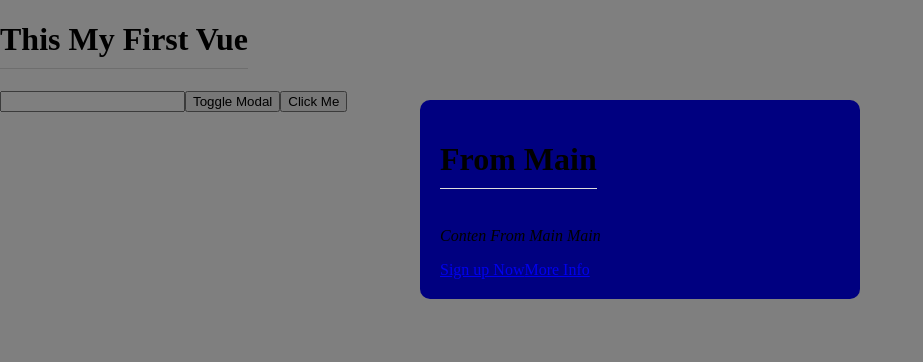
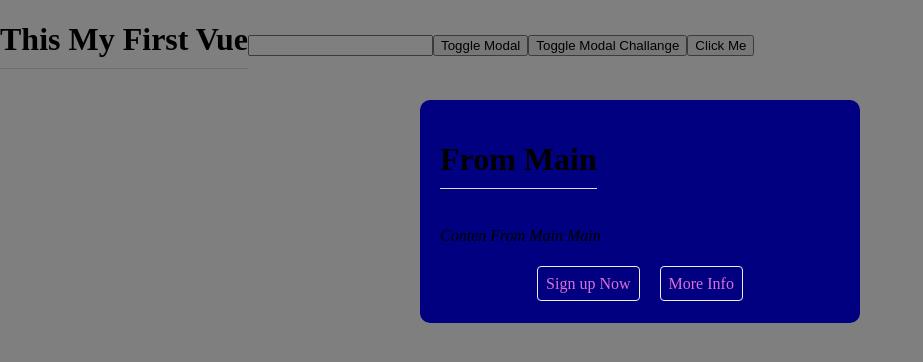
Before and after one commit to welldy33/webvue, a Vue app: page / in a window 1280 px wide. Both pictures are taken after a click on the button "Toggle Modal". Shown: the top 362 px of the page, without its empty margins (0-923 px from the left). Built offline with nearby package versions, Linux system fonts and the light colour scheme.

Commit message:
teleport

```diff
--- a/public/index.html
+++ b/public/index.html
@@ -12,6 +12,7 @@
       <strong>We're sorry but <%= htmlWebpackPlugin.options.title %> doesn't work properly without JavaScript enabled. Please enable it to continue.</strong>
     </noscript>
     <div id="app"></div>
+    <div class="modals"></div>
     <!-- built files will be auto injected -->
   </body>
 </html>
--- a/src/App.vue
+++ b/src/App.vue
@@ -1,17 +1,28 @@
 <template>
   <h1>{{title}}</h1>
-  <div v-if="showModal">
+  <teleport to=".modals" v-if="showModal">
     <Modal :header="header" :text ="text" theme="sale" @close="toggleModal">
-        <template v-slot:links>
+        <template  v-slot:links>
           <a href="#">Sign up Now</a>
           <a href="#">More Info</a>
         </template>
        <h1>From Main</h1>
        <p>Conten From Main Main</p>
     </Modal>
-  </div>
+  </teleport>
+   <teleport to=".modals" v-if="showModalTwo">
+    <Modal :header="header" :text ="text" theme="sale" @close="toggleModalTest">
+        <template  v-slot:links>
+          <a href="#">Two</a>
+          <a href="#">More Info</a>
+        </template>
+       <h1>Two</h1>
+       <p>Conten From Main Main</p>
+    </Modal>
+   </teleport>
   <input type="text" ref="name">
   <button @click="toggleModal">Toggle Modal</button>
+   <button @click="toggleModalTest">Toggle Modal Challange</button>
   <button @click.shift="handleClick">Click Me</button>
 </template>
 
@@ -27,10 +38,15 @@ export default {
       title:"This My First Vue",
       header:"Sign up for give away",
       text:"Testing Passing data by props",
-      showModal:false
+      showModal:false,
+       showModalTwo:false,
+      dataSource:1
     }
   },
   methods:{
+    toggleModalTest(){
+      this.showModalTwo=!this.showModalTwo;
+    },
     toggleModal(){
      this.showModal=!this.showModal;
     },
--- a/src/assets/Test/global.css
+++ b/src/assets/Test/global.css
@@ -2,6 +2,19 @@ body{
     margin: 0;
 
 }
-p{
+.modal p{
     font-style: italic ;
 }
+.modal .actions{
+    text-align: center;
+    margin:30px 0 10px 0;
+
+}
+.modal .actions a{
+    padding: 8px;
+    border: 1px solid #eee;
+    border-radius: 4px;
+    text-decoration: none;
+    margin: 10px;
+    color:orchid;
+}
--- a/src/components/Modal.vue
+++ b/src/components/Modal.vue
@@ -2,8 +2,9 @@
     <div class="backdrop" @click="closeModal">
         <div class="modal" :class="{sale: theme === 'sale'}">
            <slot>Default content</slot>
-           <div class="action">
+           <div class="actions">
                <slot name="links"></slot>
+                <slot name="linksTwo"></slot>
            </div>
         </div>
     </div>
@@ -42,13 +43,27 @@ export default {
     color: cyan;
     border: none;
 }
+.modal p{
+    font-style: normal;
+       color: white;
+}
+.modal .actions{
+    text-align: center;
+    margin:30px 0 10px 0;
+
+}
+.modal .actions a{
+    padding: 8px;
+    border: 1px solid #eee;
+    border-radius: 4px;
+    text-decoration: none;
+    margin: 10px;
+    color:orchid;
+}
 .modal.sale{
     background: navy;
 }
 .modal.sale h1{
     color: white;
 }
-.modal.sale p{
-    color: white;
-}
 </style>
```
